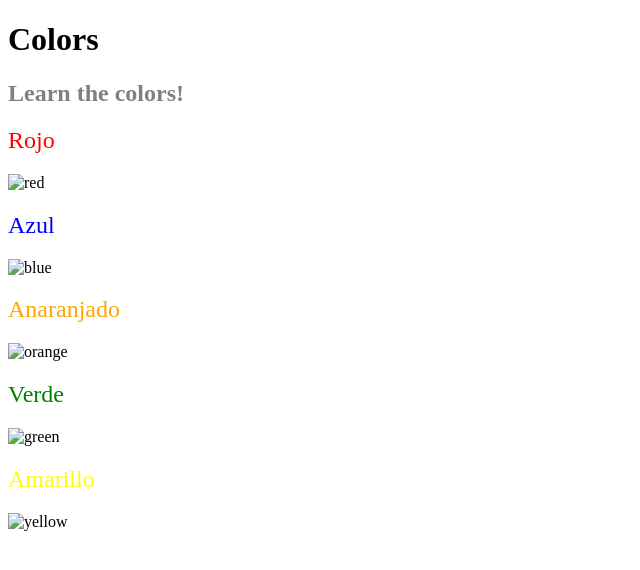
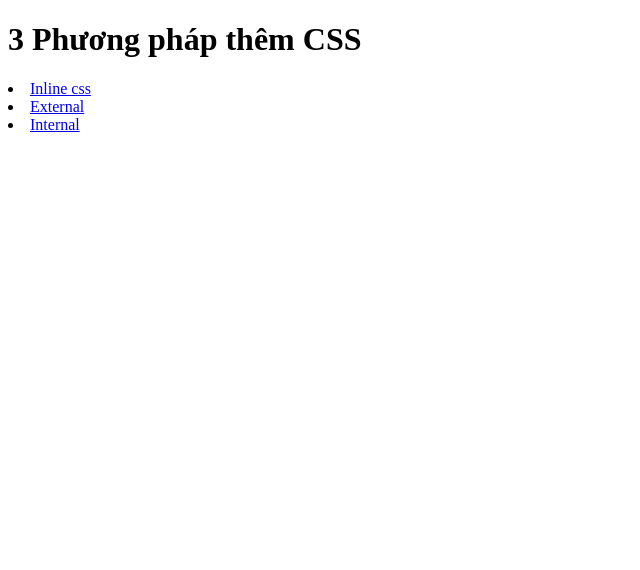
Before and after one commit to luanwibu/cssbaitap1, a plain HTML site: page index.html in a window 1280 px wide. Shown: the whole page, without its empty margins (0-640 px from the left). Drawn offline with Linux system fonts and the light colour scheme.

Commit message:
Add files via upload

```diff
--- a/index.html
+++ b/index.html
@@ -2,43 +2,18 @@
 <html lang="en">
   <head>
     <meta charset="UTF-8" />
-    <title>Spanish Vocabulary</title>
-    <link rel="stylesheet" href="./style.css" />
-    <style>
-
-  </style>
+    <title>Adding CSS</title>
   </head>
 
   <body>
-    <h1>Colors</h1>
-    <h2>Learn the colors!</h2>
-    <h2 class="color-title" id="red">Rojo</h2>
-    <img src="./assets/images/red.png" alt="red" />
+    <h1>3 Phương pháp thêm CSS</h1>
+    <!--
+    1) Tạo 3 đường dẫn tới 3 Webpages: inline, internal and external
+    2) Làm theo hướng dẫn trong các file để style cho webpage
+  -->
+    <li><a href="./inline.html">Inline css</a></li>
+    <li><a href="./external.html">External</a> </li>
+    <li><a href="./internal.html">Internal</a></li>
 
-    <h2 class="color-title" id="blue">Azul</h2>
-    <img src="./assets/images/blue.png" alt="blue" />
-
-    <h2 class="color-title" id="orange">Anaranjado</h2>
-    <img src="./assets/images/orange.png" alt="orange" />
-
-    <h2 class="color-title" id="green">Verde</h2>
-    <img src="./assets/images/green.png" alt="green" />
-
-    <h2 class="color-title" id="yellow">Amarillo</h2>
-    <img src="./assets/images/yellow.png" alt="yellow" />
   </body>
 </html>
-
-<!--
-TODOs
-IMPORTANT: Không sửa file index.html
-Tất cả code viết trong file CSS
-
-1. Tạo một file CSS và kết hợp vào bằng cách external stylesheet.
-2. sử dụng CSS để định dạng mỗi tiêu đề có màu sắc theo ý nghĩa.
-3. sử dụng CSS đổi tất cả các tiêu đề có màu thêm thuộc tính "font-weight: normal;"
-4. sử dụng CSS (not HTML) để dịnh dạng tất cả các hình ảnh có chiều cao (height) 200px và rộng (width) 200px.
-Hint:
-https://developer.mozilla.org/en-US/docs/Web/CSS/height
-https://developer.mozilla.org/en-US/docs/Web/CSS/width
--->
--- a/style.css
+++ b/style.css
@@ -1,31 +1,3 @@
-h1 {
-    color: black;
+h1{
+    color:green;
 }
-
-h2 {
-    color: gray;
-}
-
-#red {
-    color: red;
-}
-
-#blue {
-    color: blue;
-}
-
-#orange {
-    color: orange;
-}
-
-#green {
-    color: green;
-}
-
-#yellow {
-    color: yellow;
-}
-
-.color-title {
-    font-weight: normal;
-}
```
